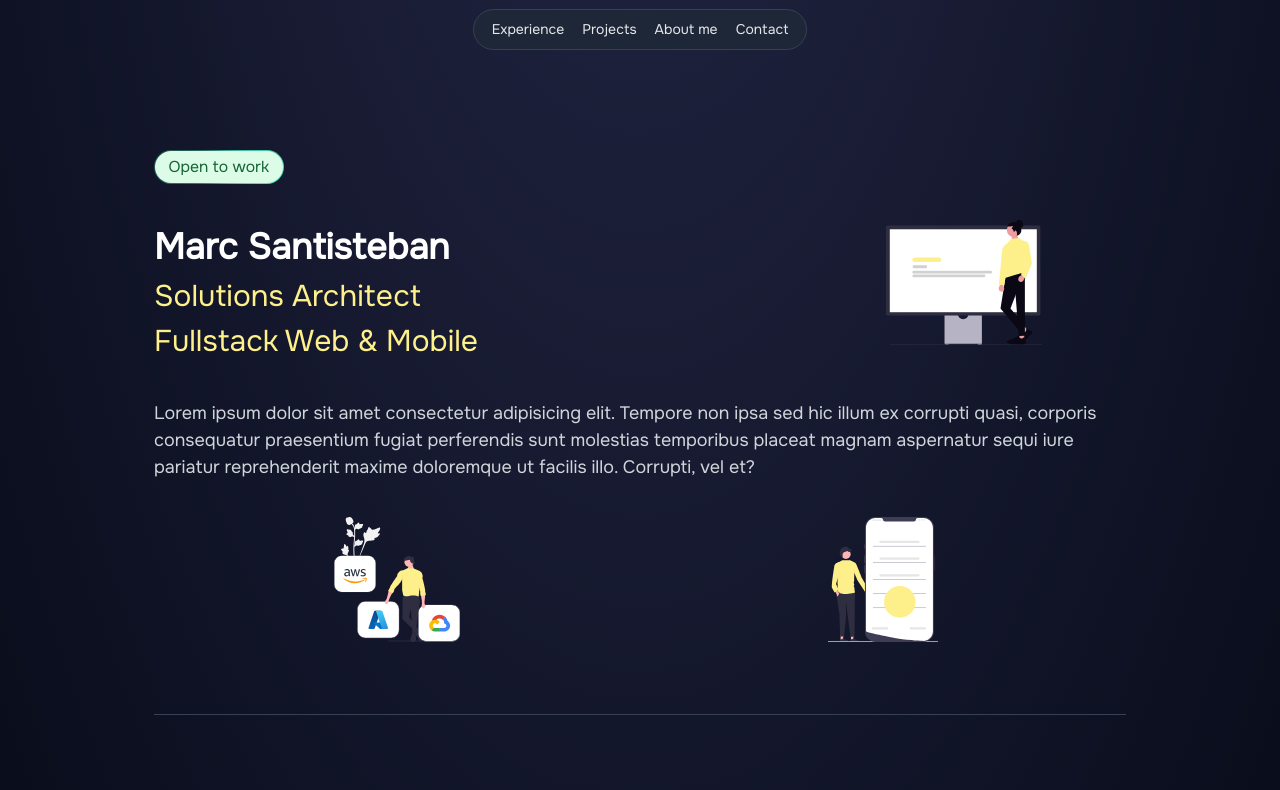
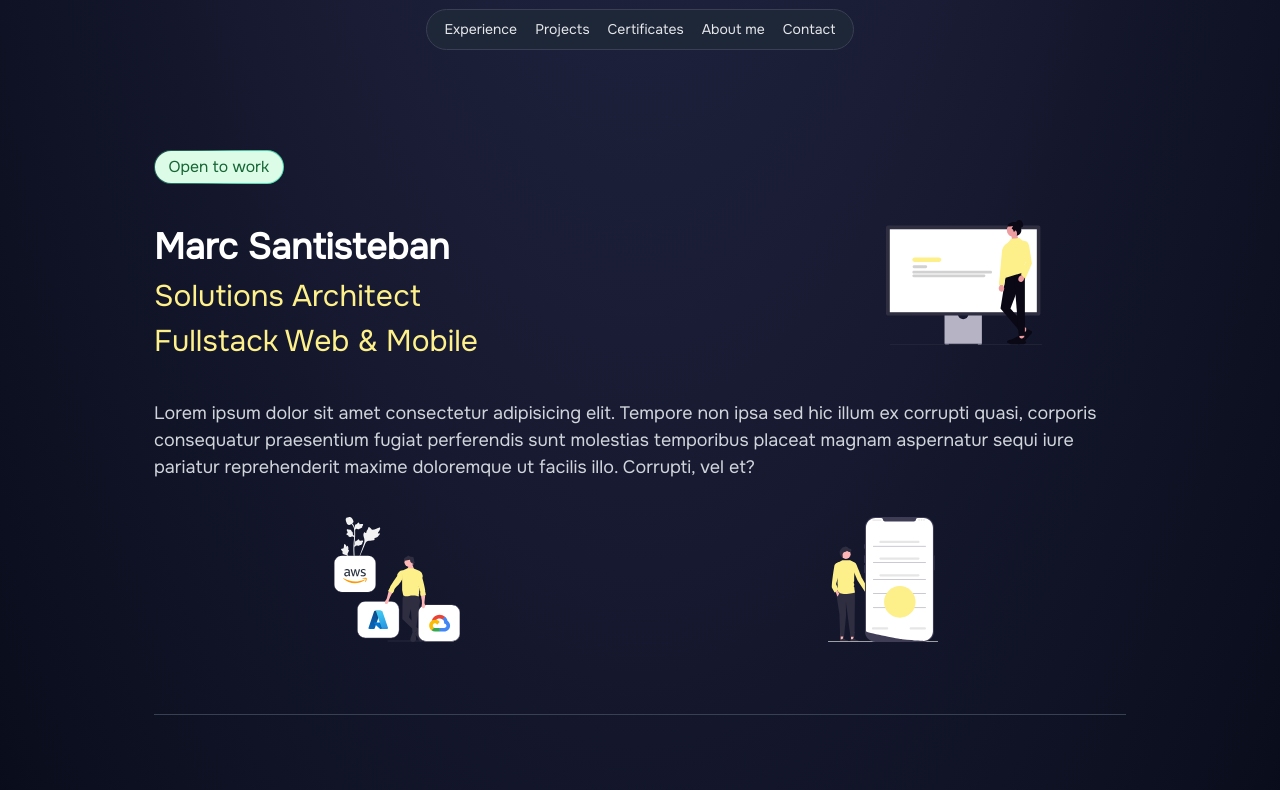
Before and after one commit to D1f3r3nt/Portfolio, a React (Vite) app: page / in a window 1280 px wide. Shown: the top 790 px of the page. Built offline with nearby package versions, Linux system fonts and the light colour scheme.

Commit message:
feature: Refactor page

```diff
--- a/src/components/molecules/CertificatesHome.tsx
+++ b/src/components/molecules/CertificatesHome.tsx
@@ -2,7 +2,7 @@ import {CertificateItem} from "../atoms/CertificateItem.tsx";
 
 export const CertificatesHome = () => {
     return (
-        <div className='w-full flex flex-col gap-y-12' id="projects">
+        <div className='w-full flex flex-col gap-y-12' id="certificates">
             <span className='font-bold'>
                 Certificates I've earned:
             </span>
--- a/src/components/molecules/Navbar.tsx
+++ b/src/components/molecules/Navbar.tsx
@@ -7,6 +7,7 @@ export const Navbar = () => {
         <header className='fixed top-0 z-10 bg-[#1e2737] mt-2 py-2 px-4 rounded-full flex gap-x-4 border-[#3b3e54] border-[1px]'>
             <NavbarLink href={'#working'}>Experience</NavbarLink>
             <NavbarLink href={'#projects'}>Projects</NavbarLink>
+            <NavbarLink href={'#certificates'}>Certificates</NavbarLink>
             <NavbarLink href={'#about'}>About me</NavbarLink>
             <NavbarLink href={`mailto:${EMAIL}?subject=${SUBJECT}&body=${PRE_BODY}`}>Contact</NavbarLink>
         </header>
```
